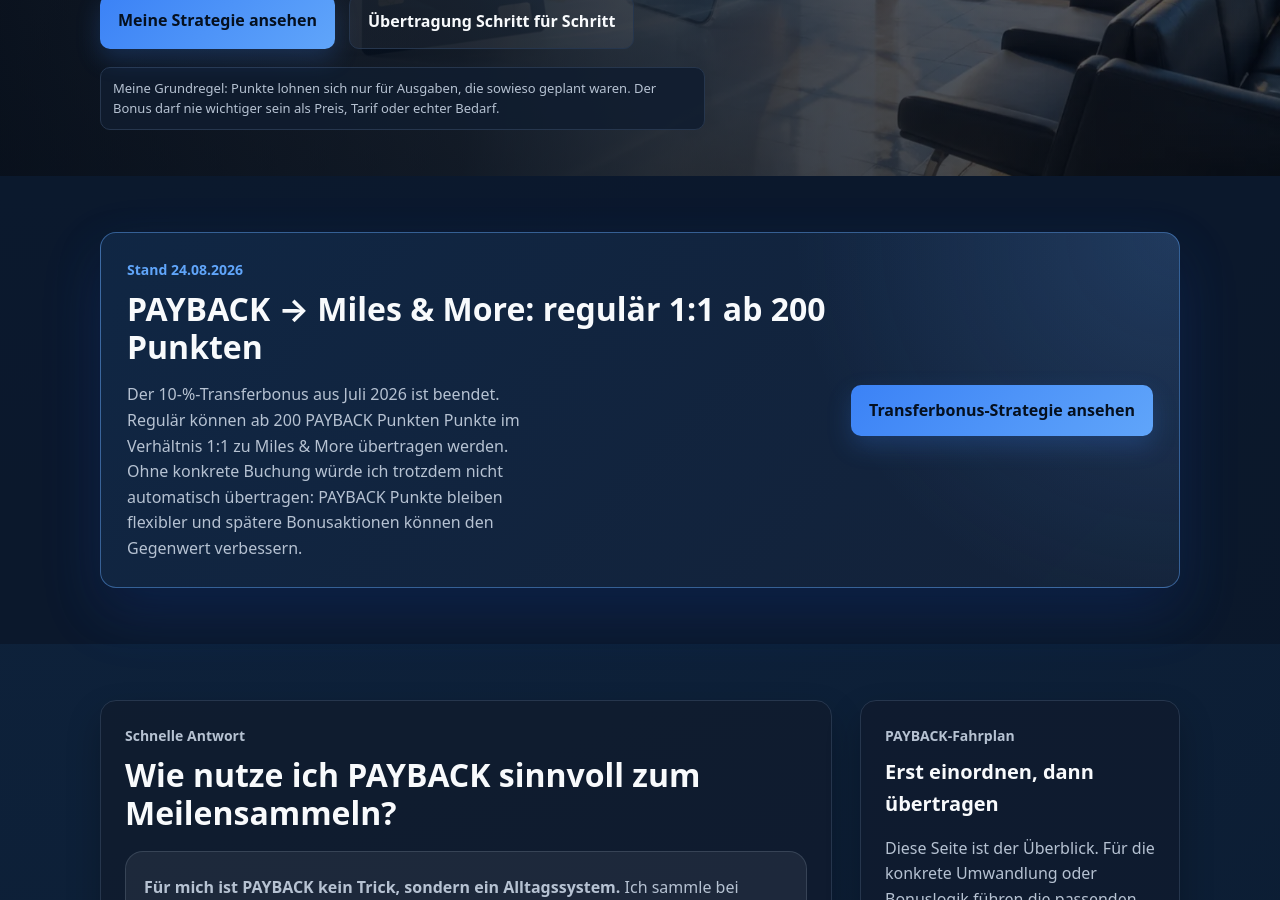
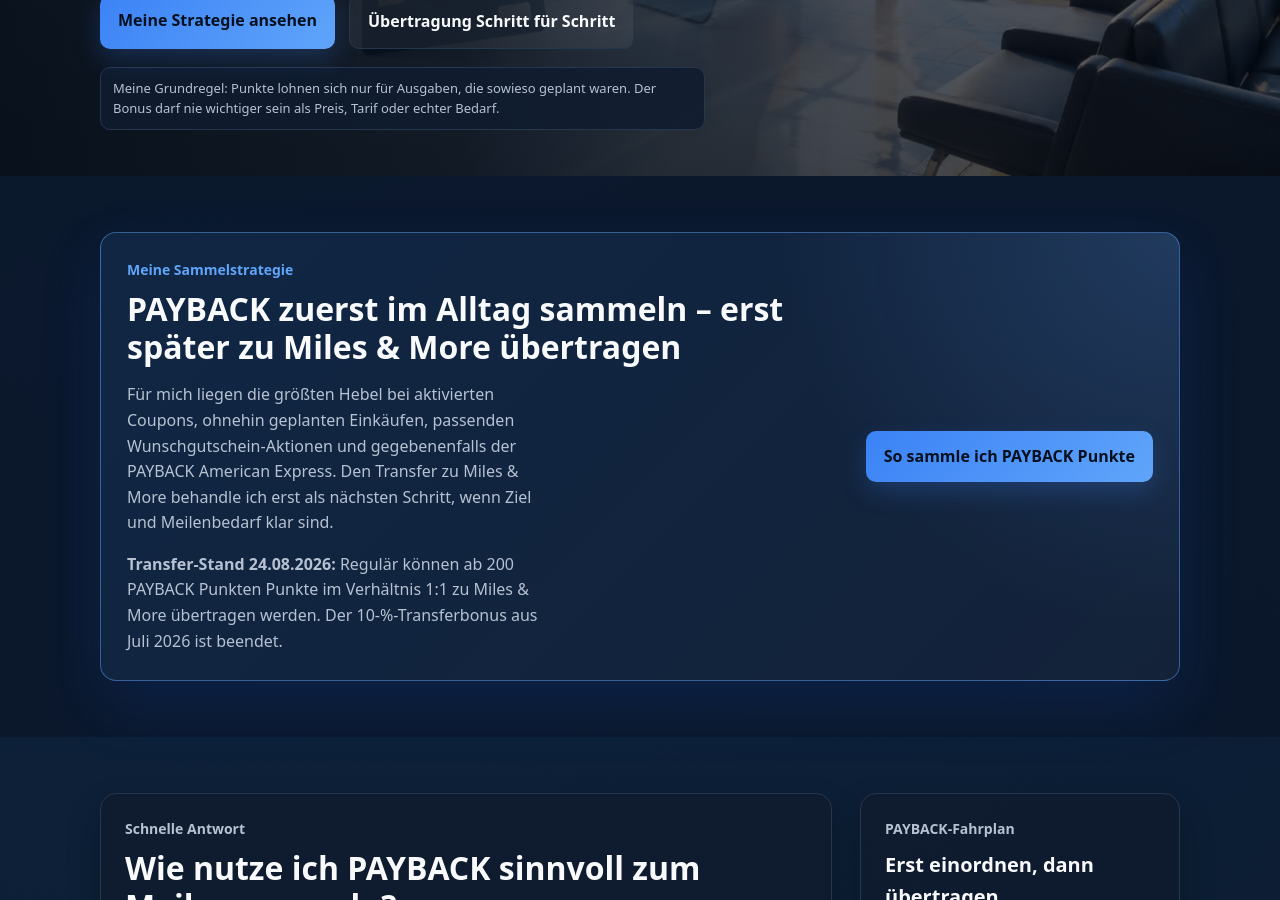
Before and after one commit to Praemienflug-Planer/miles-planer, a Jekyll site: the page built from meilen-sammeln/payback/index.html, in a window 1280 px wide and 900 px high, scrolled down 674 px. Built offline with Jekyll 4.4.1, drawn with Linux system fonts in a browser that asks for light colours; some of the changed text lies outside the part shown.

Commit message:
Refocus PAYBACK hub on collecting strategy

```diff
--- a/meilen-sammeln/payback/index.html
+++ b/meilen-sammeln/payback/index.html
@@ -1,21 +1,22 @@
 ---
 layout: page
-title: "PAYBACK Punkte sammeln: Hub für Miles & More"
-description: "PAYBACK Punkte sammeln für Miles & More: persönlicher Hub mit Alltagssystem, Coupons, Wunschgutschein, PAYBACK Amex, Transferbonus-Strategie und klaren Detailseiten für Übertragung und Bewertung."
+title: "PAYBACK Punkte sammeln für Miles & More: meine Strategie"
+description: "PAYBACK Punkte sammeln und später gezielt für Miles & More nutzen: meine Strategie mit Coupons, Wunschgutschein, PAYBACK Amex, Alltagsausgaben und klarer Transferentscheidung."
 canonical: "https://praemienflug-planer.de/meilen-sammeln/payback/"
 ---
 {% include payback/styles.html %}
 {% include payback/hero.html %}
 
-<section class="section alt" id="aktueller-transferstand">
+<section class="section alt" id="sammelhebel">
   <div class="container">
     <div class="cta-box cta-primary">
       <div>
-        <p class="eyebrow">Stand 24.08.2026</p>
-        <h2>PAYBACK → Miles &amp; More: regulär 1:1 ab 200 Punkten</h2>
-        <p class="footer-text">Der 10-%-Transferbonus aus Juli 2026 ist beendet. Regulär können ab 200 PAYBACK Punkten Punkte im Verhältnis 1:1 zu Miles &amp; More übertragen werden. Ohne konkrete Buchung würde ich trotzdem nicht automatisch übertragen: PAYBACK Punkte bleiben flexibler und spätere Bonusaktionen können den Gegenwert verbessern.</p>
+        <p class="eyebrow">Meine Sammelstrategie</p>
+        <h2>PAYBACK zuerst im Alltag sammeln – erst später zu Miles &amp; More übertragen</h2>
+        <p class="footer-text">Für mich liegen die größten Hebel bei aktivierten Coupons, ohnehin geplanten Einkäufen, passenden Wunschgutschein-Aktionen und gegebenenfalls der PAYBACK American Express. Den Transfer zu Miles &amp; More behandle ich erst als nächsten Schritt, wenn Ziel und Meilenbedarf klar sind.</p>
+        <p class="footer-text"><strong>Transfer-Stand 24.08.2026:</strong> Regulär können ab 200 PAYBACK Punkten Punkte im Verhältnis 1:1 zu Miles &amp; More übertragen werden. Der 10-%-Transferbonus aus Juli 2026 ist beendet.</p>
       </div>
-      <a class="btn btn-primary" href="/meilen-sammeln/payback-transferbonus/">Transferbonus-Strategie ansehen</a>
+      <a class="btn btn-primary" href="#alltag">So sammle ich PAYBACK Punkte</a>
     </div>
   </div>
 </section>
@@ -30,7 +31,6 @@
       {% include payback/wunschgutschein.html %}
       {% include payback/payback-amex.html %}
       {% include payback/familienbeispiel.html %}
-      {% include payback/umrechnung.html %}
       {% include payback/anleitung.html %}
       {% include payback/bewertung.html %}
       {% include payback/ruecktausch.html %}
```
